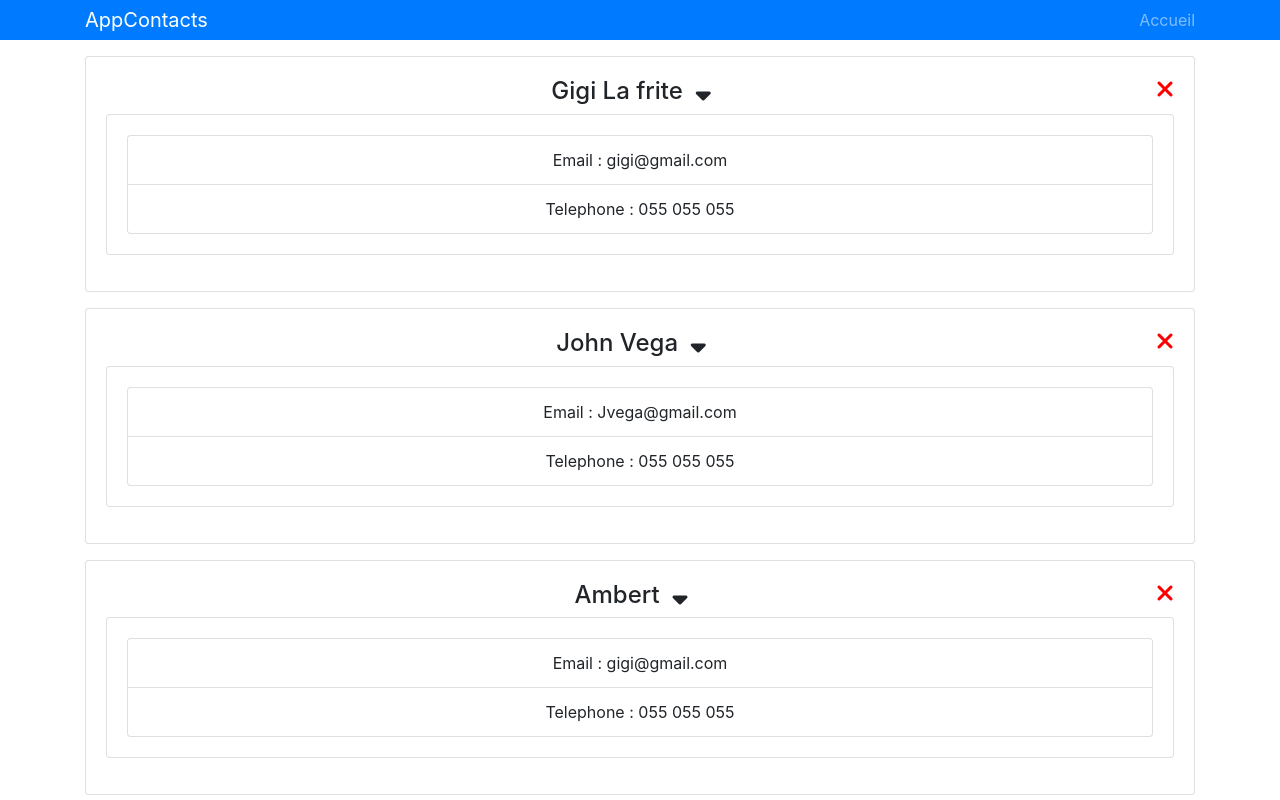
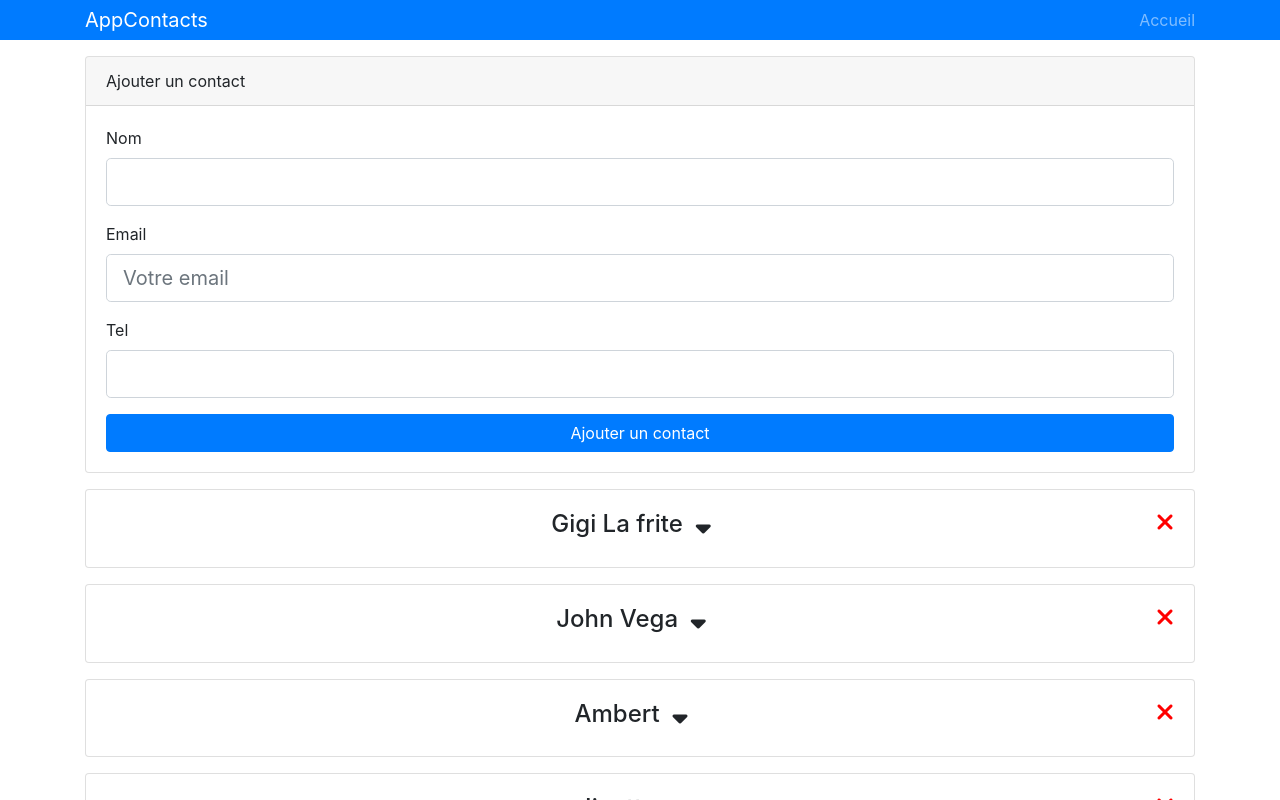
Before and after one commit to gbasset/contactApp-React, a React (Create React App) app: page / in a window 1280 px wide. Shown: the top 800 px of the page. Built offline with nearby package versions, Linux system fonts and the light colour scheme.

Commit message:
add the context and new component for app contact

```diff
--- a/package.json
+++ b/package.json
@@ -6,7 +6,8 @@
     "bootstrap": "^4.4.1",
     "react": "^16.11.0",
     "react-dom": "^16.11.0",
-    "react-scripts": "3.2.0"
+    "react-scripts": "3.2.0",
+    "uuid": "^7.0.2"
   },
   "scripts": {
     "start": "react-scripts start",
--- a/src/App.js
+++ b/src/App.js
@@ -1,8 +1,10 @@
 import React, { PureComponent } from 'react'
-import Header from './Component/Header'
+import Header from './Component/interface/Header'
 import 'bootstrap/dist/css/bootstrap.min.css'
 import { Provider } from "./Context";
-import List from './Component/List'
+import List from './Component/contacts/List'
+import State from './Component/revisions/state'
+import AddContact from './Component/contacts/AddContact'
 export default class App extends PureComponent {
 
   render() {
@@ -10,12 +12,12 @@ export default class App extends PureComponent {
       <Provider>
 
       <div>
-
+        <State/>
         <Header />
         <div className='container'>
+      <AddContact/>
           <List/>
         </div>
-
 
       </div>
       </Provider>
--- /dev/null
+++ b/src/Component/contacts/AddContact.js
@@ -0,0 +1,75 @@
+import React, { Component } from 'react'
+import { Consumer } from '../../Context'
+
+export default class AddContact extends Component {
+    state = {
+        nom: ' ',
+        email: ' ',
+        tel: ' '
+    }
+    onChange = e => this.setState({ [e.target.name]: e.target.value })
+    onSubmit = (dispatch, e) => {
+        e.preventDefault()
+        console.log('this.state', this.state)
+        const newContact = {
+            id: Math.floor(Math.random() * Math.floor(10145454645556)),
+            nom: this.state.nom,
+            email: this.state.email,
+            tel: this.state.tel,
+        }
+        dispatch({ type: "addContact", payload: newContact })
+        this.setState(
+            {
+                nom: ' ',
+                email: ' ',
+                tel: ' '
+            })
+    }
+
+    render() {
+        return (
+            <Consumer>
+                {value => {
+                    return (<div className="card mb-3">
+                        <div className="card-header"> Ajouter un contact </div>
+                        <div className="card-body">
+                            <form onSubmit={this.onSubmit.bind(this, value.dispatch)}>
+                                <div className="form-group">
+                                    <label htmlFor="nom"> Nom </label>
+                                    <input type="text"
+                                        className="form-control form-control-lg"
+                                        placeholder="Votre nom..."
+                                        name="nom"
+                                        value={this.state.nom}
+                                        onChange={this.onChange} />
+                                </div>
+                                <div className="form-group">
+                                    <label htmlFor="email"> Email </label>
+                                    <input type="email" className="form-control form-control-lg"
+                                        placeholder="Votre email"
+                                        name="email"
+                                        value={this.state.email}
+                                        onChange={this.onChange}>
+
+                                    </input>
+                                </div>
+                                <div className="form-group">
+                                    <label htmlFor="tel"> Tel </label>
+                                    <input type="tel" className="form-control form-control-lg"
+                                        placeholder="Votre telephone"
+                                        name="tel"
+                                        value={this.state.tel}
+                                        onChange={this.onChange}>
+                                    </input>
+                                </div>
+                                <input type="submit" value="Ajouter un contact" className="btn btn-block btn-primary" />
+
+                            </form>
+                        </div>
+                    </div>)
+                }}
+            </Consumer>
+        )
+    }
+
+}
--- a/src/Component/Contact.js
+++ b/src/Component/contacts/Contact.js
@@ -1,9 +1,9 @@
 import React, { Component } from 'react'
-import { Consumer } from '../Context'
+import { Consumer } from '../../Context'
 
 export default class Contact extends Component {
     state = {
-        show: true,
+        show: false,
     }
 
     handleclick = () => {
--- a/src/Component/List.js
+++ b/src/Component/contacts/List.js
@@ -1,6 +1,6 @@
 import React, { Component } from 'react'
 import Contact from './Contact'
-import { Consumer } from '../Context'
+import { Consumer } from '../../Context'
 export default class List extends Component {
 
     supprime = (id) => {
@@ -13,7 +13,6 @@ export default class List extends Component {
             <Consumer>
                 {value => {
                     return (
-
                         <>
                             {value.contacts.map(contact => (
                                 <Contact key={contact.id} id={contact.id} nom={contact.nom} email={contact.email} tel={contact.tel} supprimeClick={() => this.supprime(contact.id)} />
--- /dev/null
+++ b/src/Component/revisions/state.js
@@ -0,0 +1,46 @@
+import React, { Component } from 'react'
+
+/// la puissance de react est dans le rendu conditionnel , ce qui est permis par la state.
+// le mieux est d'avoir le state + en dessous de celui ci les fonction qui pourrons le modifier, et de passer ses fonctions aux autres component via des props ou via un rducer pour les tiliser une fois appelés dans
+// on peu passer des propriétés avec des fonctions flechés à des éléments voir cours passer des methodes entre les composants de welc
+export default class State extends Component {
+    state = {
+
+        famille: {
+            membre1: {
+                nom: 'ginette',
+                role: 'maman',
+                age: 25,
+            },
+            membre2: {
+                nom: 'jean',
+                role: 'papa',
+                age: 27,
+            },
+            membre3: {
+                nom: 'Paulinette',
+                role: 'fille',
+                age: 2,
+            },
+            membre4: {
+                nom: 'Geaorge',
+                role: 'fils',
+                age: 7,
+            },
+
+
+        }
+
+    }
+
+    render() {
+console.log('famille',this.state.famille);
+
+        return (
+            <>
+
+            </>
+        )
+
+    }
+}
--- a/src/Context.js
+++ b/src/Context.js
@@ -1,18 +1,24 @@
 import React, { Component } from 'react'
-
+///// creation d'un context
 const Context = React.createContext();
 
-const reducer = (state, action ) => {
-    switch(action.type) {
+const reducer = (state, action) => {
+    switch (action.type) {
         case 'deleteContact':
-          return {
-              contacts: state.contacts.filter(contact =>
-                 contact.id !== action.payload)
-        };
+            return {
+                contacts: state.contacts.filter(contact =>
+                    contact.id !== action.payload)
+            };
+        case 'addContact':
+            return{
+                contacts: [action.payload, ...state.contacts]
+            }
         default:
-        return state;
+            return state;
     }
 }
+/// ici on exporte le provider, celui qui vas donner
+/// il faut lui passer le state qui pourras ensuite être disponile pour les autres components
 export class Provider extends Component {
 
     state = {
@@ -41,15 +47,29 @@ export class Provider extends Component {
                 email: 'gigi@gmail.com',
                 tel: '055 055 055'
             }
+            ,
+            {
+                id: 4,
+                nom: 'Carolin',
+                email: 'carolini@gmail.com',
+                tel: '055 055 055'
+            }
         ],
 
         dispatch: action => {
-            this.setState( state => reducer(state, action))
+            this.setState(state => reducer(state, action))
         }
     }
     render() {
         return (
+            /// ici on rend le provider et on lui donne accès à tout le state avec la props value={this state}
             <Context.Provider value={this.state}>
+                {/* this props.children permet d'afficher et utiliser les choses à l'intérieur d'un composant comme :
+                <Text>
+                <p> </p>
+                </Text>
+                Là on pourras afficher le p grace au props.children
+                */}
                 {this.props.children}
             </Context.Provider>
         )
```
Also changed, not shown: src/Component/revisions/composant.js (added, +32 -0 lines), src/Component/revisions/props.js (added, +42 -0 lines), src/Component/revisions/stateless.js (added, +27 -0 lines), src/Component/interface/Header.js (renamed from src/Component/Header.js), 1 other file (tests, documents, lock files or other folders).
